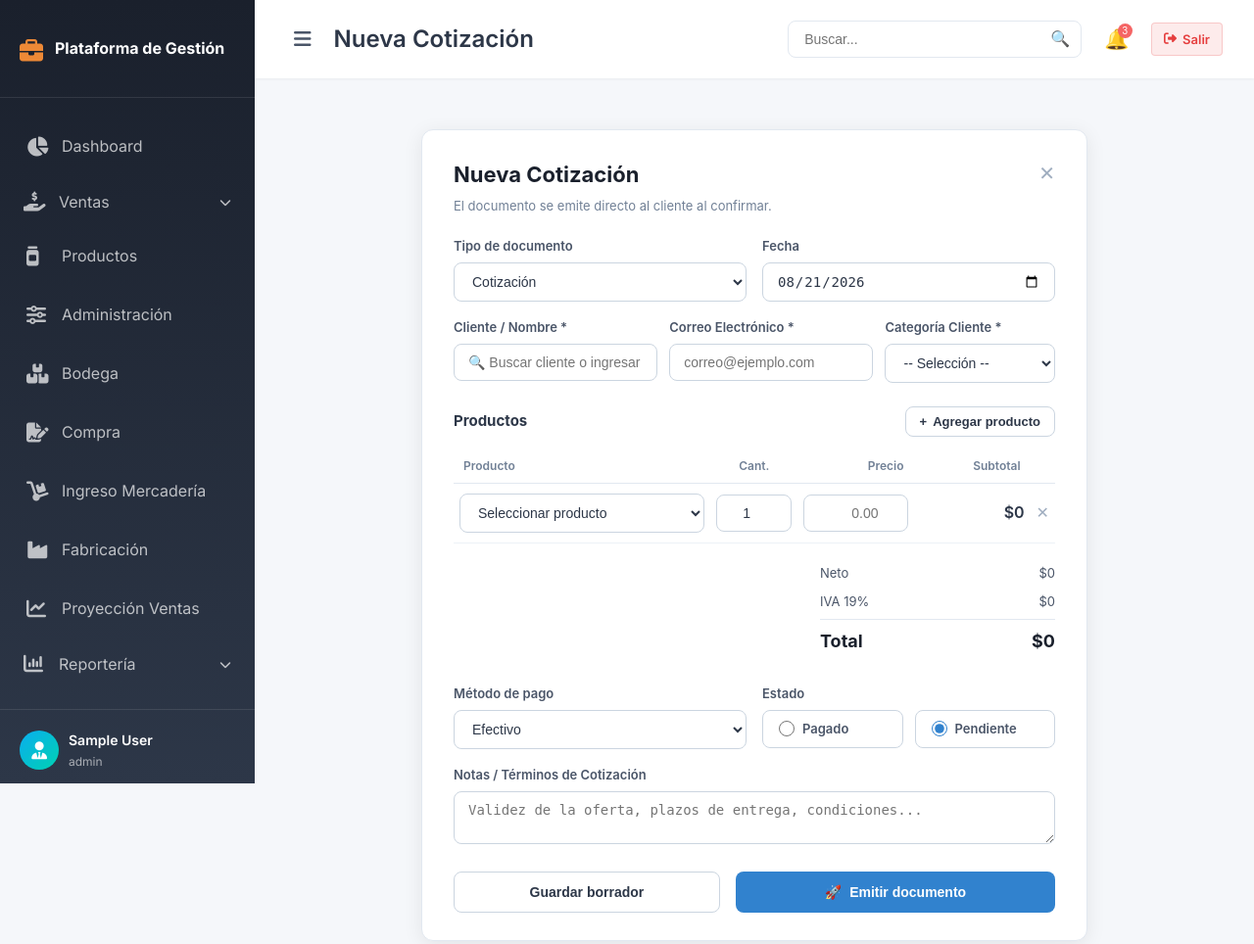
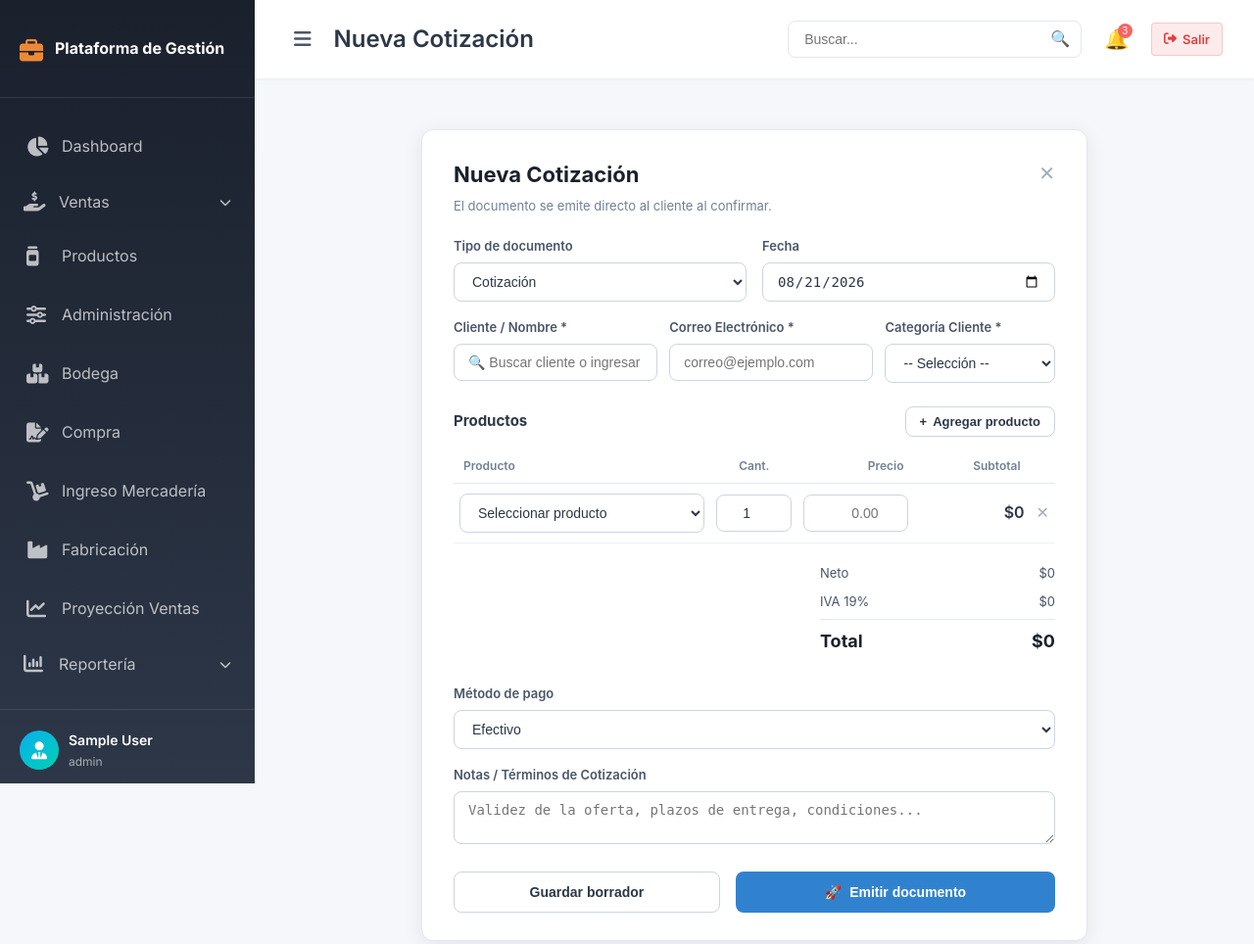
Before and after one commit to cplazaibarra/sistema-facturacion, a Flask app: page /ventas/cotizacion/nueva in a window 1280 px wide. Shown: the top 964 px of the page at 98% size. Run offline with Flask 3, Linux system fonts and the light colour scheme; the visitor is signed in with stand-in values (Sample User, id 1); data that the repository does not hold is empty; parts of the project's set-up code (start-up, migrations or seed data) failed here and were passed over; some libraries are stand-ins or nearby versions.

Commit message:
UI: Remove Estado (Pagado/Pendiente) section from Nueva Cotización form

```diff
--- a/templates/nueva_cotizacion.html
+++ b/templates/nueva_cotizacion.html
@@ -334,9 +334,8 @@
             </div>
         </div>
 
-        <!-- Fila Método de pago y Estado -->
-        <div class="form-grid-2">
-            <div class="form-group-field">
+        <!-- Fila Método de pago -->
+        <div class="form-group-field" style="margin-bottom: 16px;">
             <label>Método de pago</label>
             <select name="payment_method" class="form-field-input">
                 <option value="Efectivo" selected>Efectivo</option>
@@ -344,20 +343,7 @@
                 <option value="Tarjeta de Crédito/Débito">Tarjeta de Crédito / Débito</option>
                 <option value="Crédito 30 días">Crédito 30 días</option>
             </select>
-            </div>
-            <div class="form-group-field">
-                <label>Estado</label>
-                <div class="status-radio-group">
-                    <label class="status-radio-pill">
-                        <input type="radio" name="payment_status" value="Pagado">
-                        <span>Pagado</span>
-                    </label>
-                    <label class="status-radio-pill">
-                        <input type="radio" name="payment_status" value="Pendiente" checked>
-                        <span>Pendiente</span>
-                    </label>
-                </div>
-            </div>
+            <input type="hidden" name="payment_status" value="Cotización">
         </div>
 
         <!-- Observaciones / Condiciones -->
```
Lines whose indentation alone changed are shown as unchanged.
